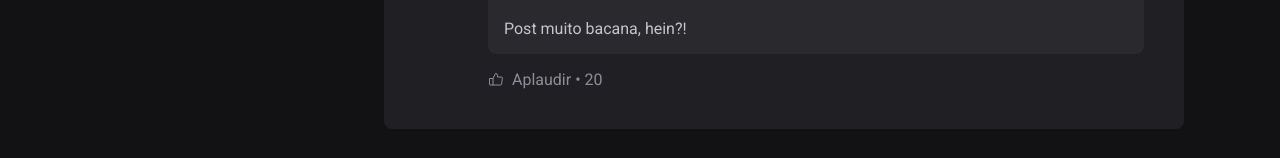
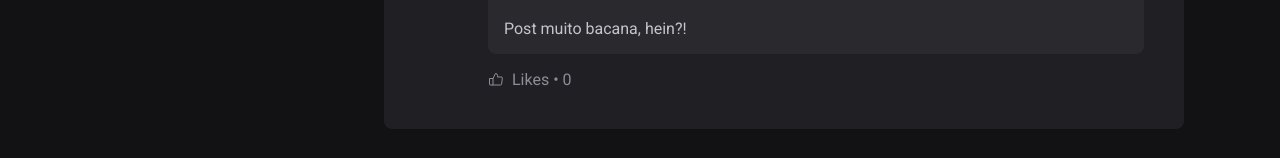
Before and after one commit to larads/Feed-Reactjs, a React (Vite) app: page / in a window 1280 px wide. Shown: the part 764-922 px from the top of the page. Built offline with nearby package versions, Linux system fonts and the light colour scheme.

Commit message:
🦄 refactor: Likes in the comments

```diff
--- a/src/components/Comment.jsx
+++ b/src/components/Comment.jsx
@@ -1,12 +1,20 @@
+import { useState } from "react";
+
+import { Avatar } from './Avatar';
 import styles from './Comment.module.css';
-
 import { ThumbsUp, Trash } from 'phosphor-react';
-import { Avatar } from './Avatar';
 
 export function Comment({ content, onDeleteComment }) {
+  const [likeCount, setLikeCount] = useState(0);
+
   function handleDeleteComment() {
     onDeleteComment(content);
   }
+
+  function handleLikeComment() {
+    setLikeCount((state) => {
+      return state + 1
+    });  }
 
   return (
     <div className={styles.comment}>
@@ -29,9 +37,9 @@
         </div>
 
         <footer>
-          <button>
+          <button onClick={handleLikeComment}>
             <ThumbsUp />
-            Aplaudir <span>20</span>
+            Likes <span>{likeCount}</span>
           </button>
         </footer>
       </div>
```
